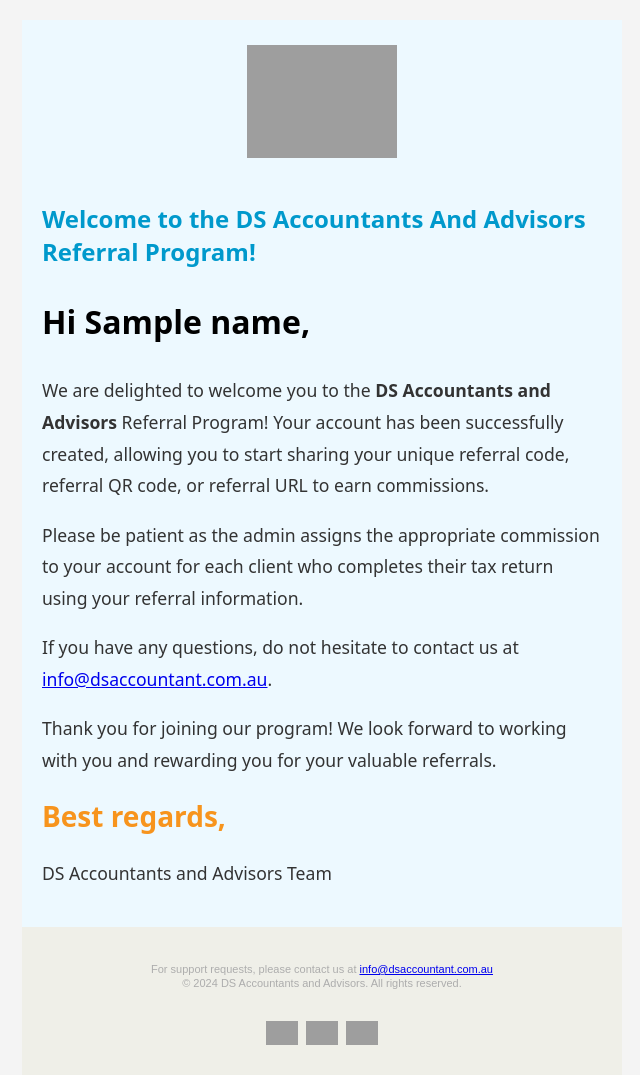
After one commit to Admin12121/tfn, a Django app: template account/templates/refferuserregisteration.html in a window 1280 px wide. The commit adds this page. Shown: the whole page, without its empty margins (318-958 px from the left). Run offline with Django 4.2, Linux system fonts and the light colour scheme; the template is opened without the code that fills it: most values are stand-ins (such as "Sample title", 1, 10 or a date in 2020); grey boxes are pictures that could not be loaded.

Commit message:
import data fixed

```diff
--- a/account/models.py
+++ b/account/models.py
@@ -202,7 +202,7 @@
 
     def generate_qr_code(self, encrypted_data):
         isreq = self.isrequired
-        url = f"https://tax-eight.vercel.app/register/?refer={encrypted_data.decode()}&isrequired={isreq}"
+        url = f"https://tax.dsaccountant.com.au/register/?refer={encrypted_data.decode()}&isrequired={isreq}"
         qr = qrcode.QRCode(
             error_correction=qrcode.constants.ERROR_CORRECT_H
         )
@@ -248,7 +248,8 @@
                 'user': self.user,
                 'referrercode': self.referrercode,
                 'referrerurl': self.referrerurl,
-                'commission': self.commission
+                'commission': self.commission,
+                'commissiontype': self.commissiontype,
             }
             message = render_to_string('qrcode.html', context)
 
--- a/account/templates/email_confirmation.html
+++ b/account/templates/email_confirmation.html
@@ -104,7 +104,7 @@
          </header>
          <section style="padding: 20px;">
 
-             <h2 style="color: #0099cc; text-align: center;">Welcome to DS Accountant And Advisors</h2>
+             <h2 style="color: #0099cc; text-align: center;">Welcome to DS Accountants And Advisors</h2>
              <p style="
              font-size: 2rem;
              font-weight: 600;
@@ -123,7 +123,7 @@
                  background-color: #fff;
                  border-radius: 1rem;
                  border: 3px solid #58cef5;
-             "><span>{{ token }}</span></span>
+             "><span>DS - {{ token }}</span></span>
              </p>
              <p style="font-size: 1.1rem; line-height: 1.8; color: #333333;">This code is valid for <strong>5</strong>
                  minutes.</p>
--- a/account/templates/qrcode.html
+++ b/account/templates/qrcode.html
@@ -112,7 +112,7 @@
                 trust in our services mean a lot to us.</p>
             <p style="font-size: 1.1rem; line-height: 1.8; margin-inline: auto; color: #333333;">As a token of our
                 appreciation, we are pleased to offer you an exclusive benefit. Share the QR code below
-                with your friends, family, or colleagues. When they use it to sign up for our services, you will receive <strong>{{commission}}% commission</strong> on every tax return.</p>
+                with your friends, family, or colleagues. When they use it to sign up for our services, you will receive <strong>{% if not commissiontype %}${% endif %} {{ commission }} {% if commissiontype %}%{% endif %} commission</strong> on every tax return.</p>
             <div style="text-align: center; margin: 20px 0;">
                 <p style="font-size: 1.75rem; font-weight: 300;">Your Referral QR Code:</p>
                 <img src="cid:qr_code_image" alt="Referral QR Code" width="200px" height="200px"
--- /dev/null
+++ b/account/templates/refferuserregisteration.html
@@ -0,0 +1,230 @@
+<!DOCTYPE html>
+<html lang="en">
+
+<head>
+  <meta charset="UTF-8" />
+  <meta name="viewport" content="width=device-width, initial-scale=1.0" />
+  <!-- CSS Reset -->
+  <style>
+    html,
+    body {
+      margin: 0 auto !important;
+      padding: 0 !important;
+      height: 100% !important;
+      width: 100% !important;
+    }
+
+    * {
+      -ms-text-size-adjust: 100%;
+      -webkit-text-size-adjust: 100%;
+    }
+
+    div[style*="margin: 16px 0"] {
+      margin: 0 !important;
+    }
+
+    table,
+    td {
+      mso-table-lspace: 0pt !important;
+      mso-table-rspace: 0pt !important;
+    }
+
+    table {
+      border-spacing: 0 !important;
+      border-collapse: collapse !important;
+      table-layout: fixed !important;
+      margin: 0 auto !important;
+    }
+
+    table table table {
+      table-layout: auto;
+    }
+
+    img {
+      -ms-interpolation-mode: bicubic;
+    }
+
+    *[x-apple-data-detectors],
+    /* iOS */
+    .x-gmail-data-detectors,
+    /* Gmail */
+    .x-gmail-data-detectors *,
+    .aBn {
+      border-bottom: 0 !important;
+      cursor: default !important;
+      color: inherit !important;
+      text-decoration: none !important;
+      font-size: inherit !important;
+      font-family: inherit !important;
+      font-weight: inherit !important;
+      line-height: inherit !important;
+    }
+
+    .a6S {
+      display: none !important;
+      opacity: 0.01 !important;
+    }
+
+    img.g-img+div {
+      display: none !important;
+    }
+
+    .button-link {
+      text-decoration: none !important;
+    }
+
+    @media only screen and (min-device-width: 375px) and (max-device-width: 413px) {
+
+      /* iPhone 6 and 6+ */
+      .email-container {
+        min-width: 375px !important;
+      }
+    }
+  </style>
+  <!-- End of CSS Reset -->
+</head>
+
+<body
+  style="font-family: system-ui, -apple-system, BlinkMacSystemFont, 'Segoe UI', Roboto, Oxygen, Ubuntu, Cantarell, 'Open Sans', 'Helvetica Neue', sans-serif; background-color: #f4f4f4; margin: 0; padding: 0;">
+  <div style="min-width: 600px; max-width: 600px; margin: 20px auto; background-color: #EDF9FF;">
+    <header>
+      <table cellspacing="0" cellpadding="0" border="0" role="presentation" width="150" style="table-layout: fixed;"
+        align="center">
+        <tbody>
+          <tr>
+            <td style="font-size: 0px; line-height: 0px; padding-bottom: 5px; padding-top: 25px;">
+              <img src="https://img.mailinblue.com/7295344/images/content_library/original/65e430d4ab745dcbbd0ba812.png"
+                width="150" border="0" style="display: block; width: 100%;">
+            </td>
+          </tr>
+        </tbody>
+      </table>
+    </header>
+    <div style="padding: 20px;">
+      <h2 style="color: #0099cc;">Welcome to the DS Accountants And Advisors Referral Program!</h2>
+      <p style="font-size: 2rem; font-weight: 600;">Hi  {{name}},</p>
+      <p style="color: #333333; font-size: 1.1rem; line-height: 1.8;">
+        We are delighted to welcome you to the <strong>DS Accountants and Advisors</strong> Referral Program! Your account has been successfully created, allowing you to start sharing your unique referral code, referral QR code, or referral URL to earn commissions.
+      </p>
+      <p style="color: #333333; font-size: 1.1rem; line-height: 1.8;">
+        Please be patient as the admin assigns the appropriate commission to your account for each client who completes their tax return using your referral information.
+      </p>
+        <p style="color: #333333; font-size: 1.1rem; line-height: 1.8;">
+          If you have any questions, do not hesitate to contact us at
+          <a href="mailto:info@dsaccountant.com.au">info@dsaccountant.com.au</a>.
+        </p>
+        <p style="color: #333333; font-size: 1.1rem; line-height: 1.8;">
+          Thank you for joining our program! We look forward to working with you and rewarding you for your valuable referrals.
+        </p>
+        <p style="color: #f7941d; font-size: 1.75rem; line-height: 0.9; font-weight: 600;">Best regards,</p>
+        <p style="font-size: 1.1rem; line-height: 1.8; color: #333333;">
+            DS Accountants and Advisors Team
+        </p>
+    </div>
+    <footer style="background-color: #f7951d1a; padding: 10px;">
+      <table cellspacing="0" cellpadding="0" border="0" role="presentation" align="center"
+        style="table-layout: fixed; width: 570px;">
+        <tbody>
+          <tr width="100%">
+            <td colspan="2" valign="middle"
+              style="padding-top: 15px; border: 0; line-height: 125%; text-align: center; font-size: 11px; font-family: Arial, Helvetica, sans-serif; font-weight: 300; color: #adadad;"
+              align="center">
+              <p style="color: #adadad;">For support requests, please contact us at
+                <a href="mailto:info@dsaccountant.com.au">info@dsaccountant.com.au</a>
+                <br>
+                &copy; 2024 DS Accountants and Advisors. All rights reserved.
+              </p>
+            </td>
+          </tr>
+          <tr width="570">
+            <td valign="top">
+              <table width="100%" cellspacing="0" cellpadding="0" border="0" role="presentation">
+                <tbody>
+                  <tr>
+                    <td align="center" style="display: inline-block;">
+                      <table cellspacing="0" cellpadding="0" border="0" role="presentation" width="570" align="center"
+                        style="table-layout: fixed; width: 570px;">
+                        <tbody>
+                          <tr>
+                            <td
+                              style="padding-bottom: 15px; padding-left: 229px; padding-right: 229px; padding-top: 15px;">
+                              <table width="100%" cellspacing="0" cellpadding="0" border="0" role="presentation">
+                                <tbody>
+                                  <tr>
+                                    <th width="40" style="font-weight: normal;">
+                                      <table cellspacing="0" cellpadding="0" border="0" role="presentation" width="100%"
+                                        style="table-layout: fixed; width: 100%;">
+                                        <tbody>
+                                          <tr>
+                                            <td
+                                              style="font-size: 0px; line-height: 0px; padding-bottom: 5px; padding-top: 5px;">
+                                              <a href="https://www.facebook.com/dsaccountants" target="_blank"
+                                                style="color: rgb(71, 71, 71); text-decoration: underline;">
+                                                <img
+                                                  src="https://creative-assets.mailinblue.com/editor/social-icons/rounded_colored/facebook_32px.png"
+                                                  width="32" border="0" style="display: block; width: 100%;" />
+                                              </a>
+                                            </td>
+                                            <td width="8" style="font-size: 0px; line-height: 1px;">­</td>
+                                          </tr>
+                                        </tbody>
+                                      </table>
+                                    </th>
+                                    <th width="40" style="font-weight: normal;">
+                                      <table cellspacing="0" cellpadding="0" border="0" role="presentation" width="100%"
+                                        style="table-layout: fixed; width: 100%;">
+                                        <tbody>
+                                          <tr>
+                                            <td
+                                              style="font-size: 0px; line-height: 0px; padding-bottom: 5px; padding-top: 5px;">
+                                              <a href="https://au.linkedin.com/company/ds-accountants-and-advisors"
+                                                target="_blank"
+                                                style="color: rgb(71, 71, 71); text-decoration: underline;">
+                                                <img
+                                                  src="https://creative-assets.mailinblue.com/editor/social-icons/rounded_colored/linkedin_32px.png"
+                                                  width="32" border="0" style="display: block; width: 100%;" />
+                                              </a>
+                                            </td>
+                                            <td width="8" style="font-size: 0px; line-height: 1px;">­</td>
+                                          </tr>
+                                        </tbody>
+                                      </table>
+                                    </th>
+                                    <th width="32" style="font-weight: normal;">
+                                      <table cellspacing="0" cellpadding="0" border="0" role="presentation" width="100%"
+                                        style="table-layout: fixed; width: 100%;">
+                                        <tbody>
+                                          <tr>
+                                            <td
+                                              style="font-size: 0px; line-height: 0px; padding-bottom: 5px; padding-top: 5px;">
+                                              <a href="https://dsaccountant.com.au/" target="_blank"
+                                                style="color: rgb(71, 71, 71); text-decoration: underline;">
+                                                <img
+                                                  src="https://creative-assets.mailinblue.com/editor/social-icons/rounded_colored/website_32px.png"
+                                                  width="32" border="0" style="display: block; width: 100%;" />
+                                              </a>
+                                            </td>
+                                          </tr>
+                                        </tbody>
+                                      </table>
+                                    </th>
+                                  </tr>
+                                </tbody>
+                              </table>
+                            </td>
+                          </tr>
+                        </tbody>
+                      </table>
+                    </td>
+                  </tr>
+                </tbody>
+              </table>
+            </td>
+          </tr>
+        </tbody>
+      </table>
+    </footer>
+  </div>
+</body>
+
+</html>
```
Also changed, not shown: account/views.py (+209 -170 lines), db.sqlite3, 10 other files.
